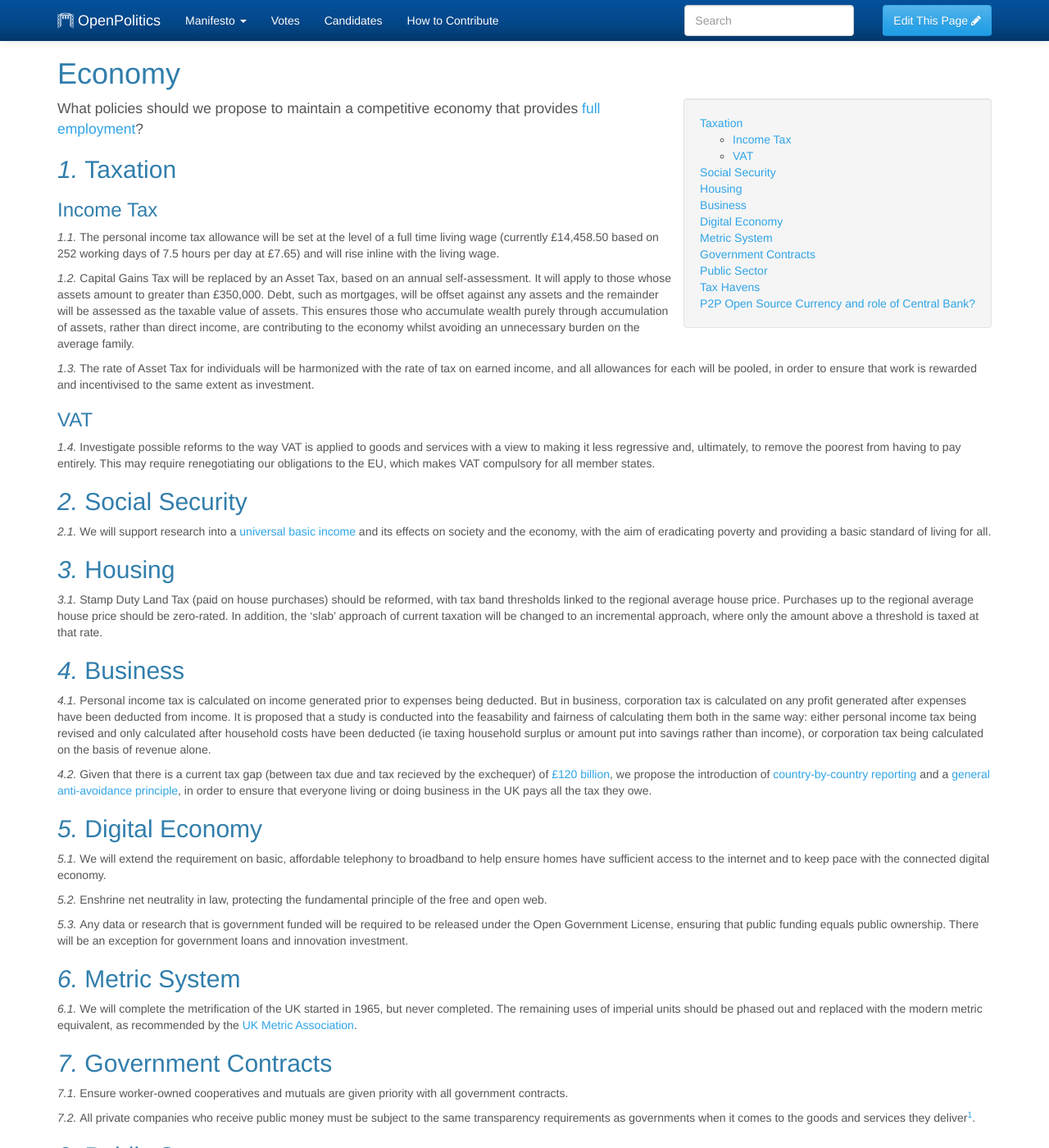
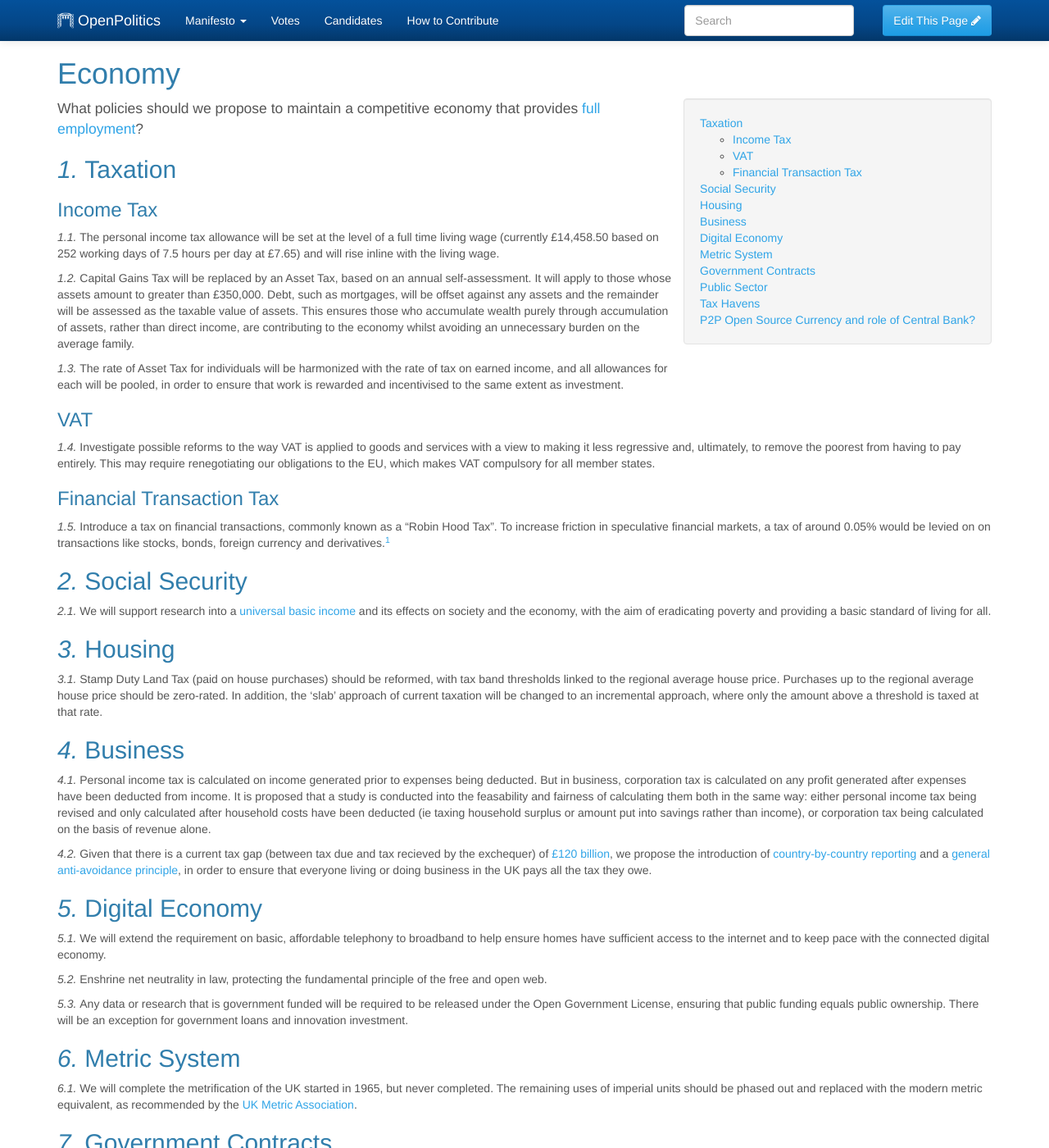
Before and after one commit to openpolitics/manifesto, a Jekyll site: the page built from manifesto/economy.md, in a window 1280 px wide and 1400 px high. Shown: the whole window at 82% size. Built offline with Jekyll 4.4.1, drawn with Linux system fonts in a browser that asks for light colours; some of the changed text lies outside the part shown.

Commit message:
add robin hood tax

```diff
--- a/manifesto/economy.md
+++ b/manifesto/economy.md
@@ -21,6 +21,10 @@ The rate of Asset Tax for individuals will be harmonized with the rate of tax on
 
 ### VAT
 Investigate possible reforms to the way VAT is applied to goods and services with a view to making it less regressive and, ultimately, to remove the poorest from having to pay entirely. This may require renegotiating our obligations to the EU, which makes VAT compulsory for all member states.
+
+### Financial Transaction Tax
+
+Introduce a tax on financial transactions, commonly known as a "Robin Hood Tax". To increase friction in speculative financial markets, a tax of around 0.05% would be levied on on transactions like stocks, bonds, foreign currency and derivatives.[^1]
 
 ## Social Security
 
@@ -70,4 +74,5 @@ We will instruct HM Treasury to produce a roadmap for the future of currency and
 
 The central bank will be required to consider the reduction of inequality (as measured by the GINI coefficient) when formulating monetary policy to balance its existing remit of maintaining price stability and inflation at 2%.
 
-[^1]: [Stop Secret Contracts](http://stopsecretcontracts.org/)
+[^1]: [Robin Hood Tax Campaign](http://robinhoodtax.org.uk/)
+[^2]: [Stop Secret Contracts](http://stopsecretcontracts.org/)
```
Also changed, not shown: other parts of manifesto/economy.md (+1 -1 lines).
